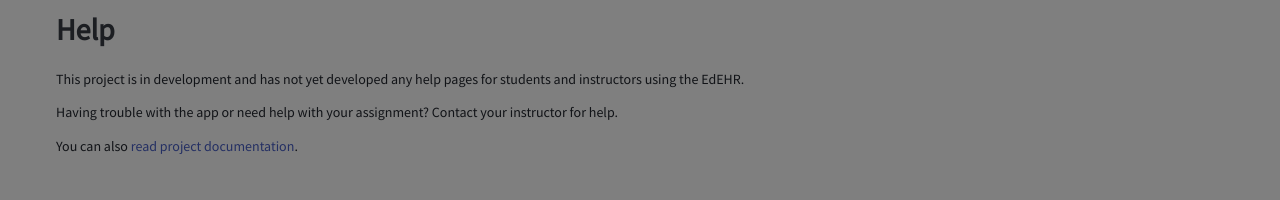
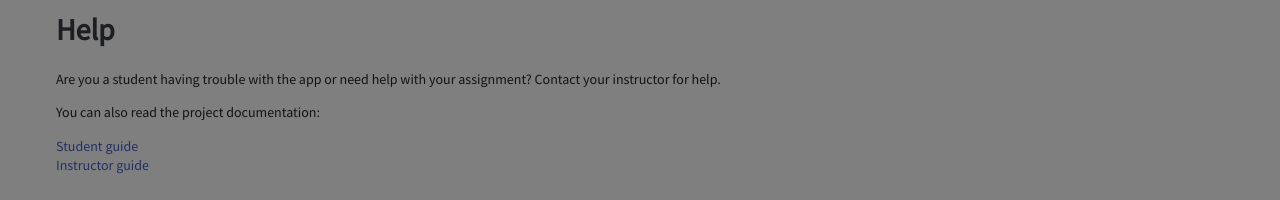
Before and after one commit to edehr/edehr, a Vue app in the folder client/: page /help in a window 1280 px wide. Shown: the part 138-338 px from the top of the page. Built offline with nearby package versions, Linux system fonts and the light colour scheme.

Commit message:
Update doc links in help page

```diff
--- a/client/src/outside/views/Help.vue
+++ b/client/src/outside/views/Help.vue
@@ -3,11 +3,16 @@
     h1 Help
     div
       p.
-        This project is in development and has not yet developed any help pages for students and instructors using the EdEHR.
+        Are you a student having trouble with the app or need help with your assignment? Contact your instructor for help.
       p.
-        Having trouble with the app or need help with your assignment? Contact your instructor for help.
-      p.
-        You can also <a href="https://bryan-gilbert.github.io/edehr/">read project documentation</a>.
+        You can also read the project documentation:
+      <ul>
+        <li>  <a href="https://bccampus.github.io/edehr/student/">Student guide</a>
+        </li>
+        <li>
+        <a href="https://bccampus.github.io/edehr/instructor/">Instructor guide</a>
+        </li>
+      </ul>
 </template>
 
 <style lang="scss" scoped>
```
